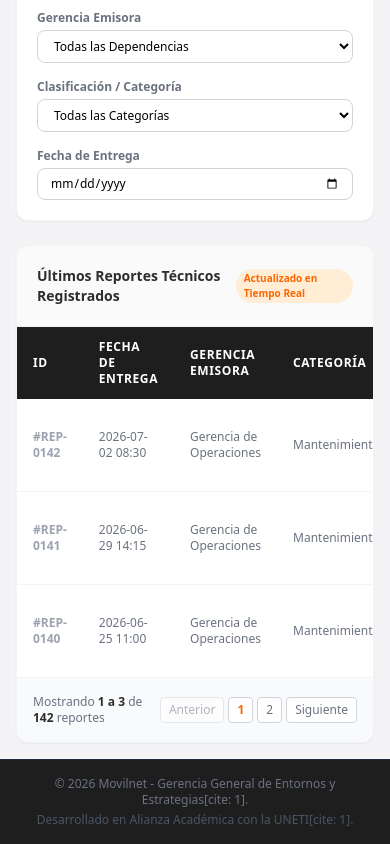
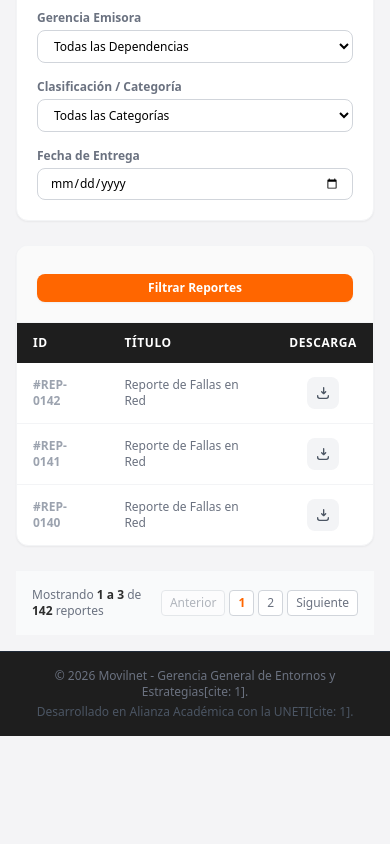
Before and after one commit to cerper/movilnet_proyecto, a plain HTML site: page dashboard.html in a window 390 px wide. Shown: the part 617-1461 px from the top of the page. After the commit the page ends 1353 px from the top, so only its background shows below. Drawn offline with nearby package versions, Linux system fonts and the light colour scheme.

Commit message:
modificando registro y dashboard

```diff
--- a/dashboard.html
+++ b/dashboard.html
@@ -157,21 +157,27 @@
 
         <!-- Sección de Listado de Reportes y Tabla Principal (RF-04 / RF-06) -->
         <div class="bg-white rounded-xl border border-gray-100 shadow-sm overflow-hidden">
-            <div class="p-5 border-b border-gray-100 flex items-center justify-between bg-neutral-50">
-                <h2 class="text-sm font-bold text-movilnet-textDark">Últimos Reportes Técnicos Registrados</h2>
-                <span class="bg-orange-100 text-movilnet-orange text-[10px] font-bold px-2 py-0.5 rounded-full">Actualizado en Tiempo Real</span>
+            <div class="p-5 border-b border-gray-100 flex items-center justify-evenly bg-neutral-50">
+                <h2 class="text-sm font-bold text-movilnet-textDark hidden sm:block">Últimos Reportes Técnicos Registrados</h2>
+                 <div class="flex gap-2 w-full sm:w-auto mt-2 sm:mt-0 sm:flex-row">
+                            <button type="submit"
+                                    class="flex-1 w-full bg-movilnet-orange hover:bg-orange-600 text-white font-bold py-1.5 px-3 rounded-lg text-xs transition shadow-sm text-center">
+                                Filtrar Reportes
+                            </button>
+
+                        </div>
             </div>
 
             <!-- Tabla Adaptativa -->
-            <div >
+            <form >
                 <table class="w-full min-w-full text-left border-collapse">
                     <thead>
                         <tr class="bg-movilnet-dark text-white text-xs uppercase tracking-wider">
                             <th class="py-3 px-4 font-semibold">ID</th>
-                            <th class="py-3 px-4 font-semibold">Fecha de Entrega</th>
-                            <th class="py-3 px-4 font-semibold">Gerencia Emisora</th>
-                            <th class="py-3 px-4 font-semibold">Categoría</th>
-                            <th class="py-3 px-4 font-semibold">Título</th>
+                            <th class="py-3 px-4 font-semibold hidden sm:table-cell">Fecha de Entrega</th>
+                            <th class="py-3 px-4 font-semibold hidden sm:table-cell ">Gerencia Emisora</th>
+                            <th class="py-3 px-4 font-semibold hidden sm:table-cell">Categoría</th>
+                            <th class="py-3 px-4 font-semibold " >Título</th>
                             <th class="py-3 px-4 font-semibold text-center">Descarga</th>
                         </tr>
                     </thead>
@@ -180,10 +186,10 @@
                         <!-- Registro 1: Pendiente -->
                         <tr class="hover:bg-gray-50 transition">
                             <td class="py-3.5 px-4 font-bold text-gray-400">#REP-0142</td>
-                            <td class="py-3.5 px-4 text-gray-500">2026-07-02 08:30</td>
-                            <td class="py-3.5 px-4 text-gray-500">Gerencia de Operaciones</td>
-                            <td class="py-3.5 px-4 text-gray-500">Mantenimiento</td>
-                            <td class="py-3.5 px-4 text-gray-500">Reporte de Fallas en Red</td>
+                            <td class="py-3.5 px-4 text-gray-500 hidden sm:table-cell">2026-07-02 08:30</td>
+                            <td class="py-3.5 px-4 text-gray-500 hidden sm:table-cell">Gerencia de Operaciones</td>
+                            <td class="py-3.5 px-4 text-gray-500 hidden sm:table-cell">Mantenimiento</td>
+                            <td class="py-3.5 px-4 text-gray-500 ">Reporte de Fallas en Red</td>
                             <td class="py-3.5 px-4 text-center">
                                 <button @click="notifMessage = 'Descarga de archivo #0142 iniciada.'; notification = true; setTimeout(() => notification = false, 3000)"
                                         class="inline-flex items-center justify-center p-2 rounded-lg bg-gray-100 text-gray-600 hover:bg-movilnet-orange hover:text-white transition"
@@ -198,10 +204,10 @@
                         <!-- Registro 2: Evaluado -->
                         <tr class="hover:bg-gray-50 transition">
                             <td class="py-3.5 px-4 font-bold text-gray-400">#REP-0141</td>
-                            <td class="py-3.5 px-4 text-gray-500">2026-06-29 14:15</td>
-                            <td class="py-3.5 px-4 text-gray-500">Gerencia de Operaciones</td>
-                            <td class="py-3.5 px-4 text-gray-500">Mantenimiento</td>
-                            <td class="py-3.5 px-4 text-gray-500">Reporte de Fallas en Red</td>
+                            <td class="py-3.5 px-4 text-gray-500 hidden sm:table-cell">2026-06-29 14:15</td>
+                            <td class="py-3.5 px-4 text-gray-500 hidden sm:table-cell">Gerencia de Operaciones</td>
+                            <td class="py-3.5 px-4 text-gray-500 hidden sm:table-cell">Mantenimiento</td>
+                            <td class="py-3.5 px-4 text-gray-500 ">Reporte de Fallas en Red</td>
                             <td class="py-3.5 px-4 text-center">
                                 <button @click="notifMessage = 'Descarga de archivo #0141 iniciada.'; notification = true; setTimeout(() => notification = false, 3000)"
                                         class="inline-flex items-center justify-center p-2 rounded-lg bg-gray-100 text-gray-600 hover:bg-movilnet-orange hover:text-white transition"
@@ -216,10 +222,10 @@
                         <!-- Registro 3: Evaluado -->
                         <tr class="hover:bg-gray-50 transition">
                             <td class="py-3.5 px-4 font-bold text-gray-400">#REP-0140</td>
-                            <td class="py-3.5 px-4 text-gray-500">2026-06-25 11:00</td>
-                            <td class="py-3.5 px-4 text-gray-500">Gerencia de Operaciones</td>
-                            <td class="py-3.5 px-4 text-gray-500">Mantenimiento</td>
-                            <td class="py-3.5 px-4 text-gray-500">Reporte de Fallas en Red</td>
+                            <td class="py-3.5 px-4 text-gray-500 hidden sm:table-cell">2026-06-25 11:00</td>
+                            <td class="py-3.5 px-4 text-gray-500 hidden sm:table-cell">Gerencia de Operaciones</td>
+                            <td class="py-3.5 px-4 text-gray-500 hidden sm:table-cell">Mantenimiento</td>
+                            <td class="py-3.5 px-4 text-gray-500 ">Reporte de Fallas en Red</td>
                             <td class="py-3.5 px-4 text-center">
 
                                 <button @click="notifMessage = 'Descarga de archivo #0140 iniciada.'; notification = true; setTimeout(() => notification = false, 3000)"
@@ -234,6 +240,7 @@
 
                     </tbody>
                 </table>
+                </form>
             </div>
 
             <!-- Paginación de la Tabla -->
```
Also changed, not shown: registro.html (+3 -1 lines).
